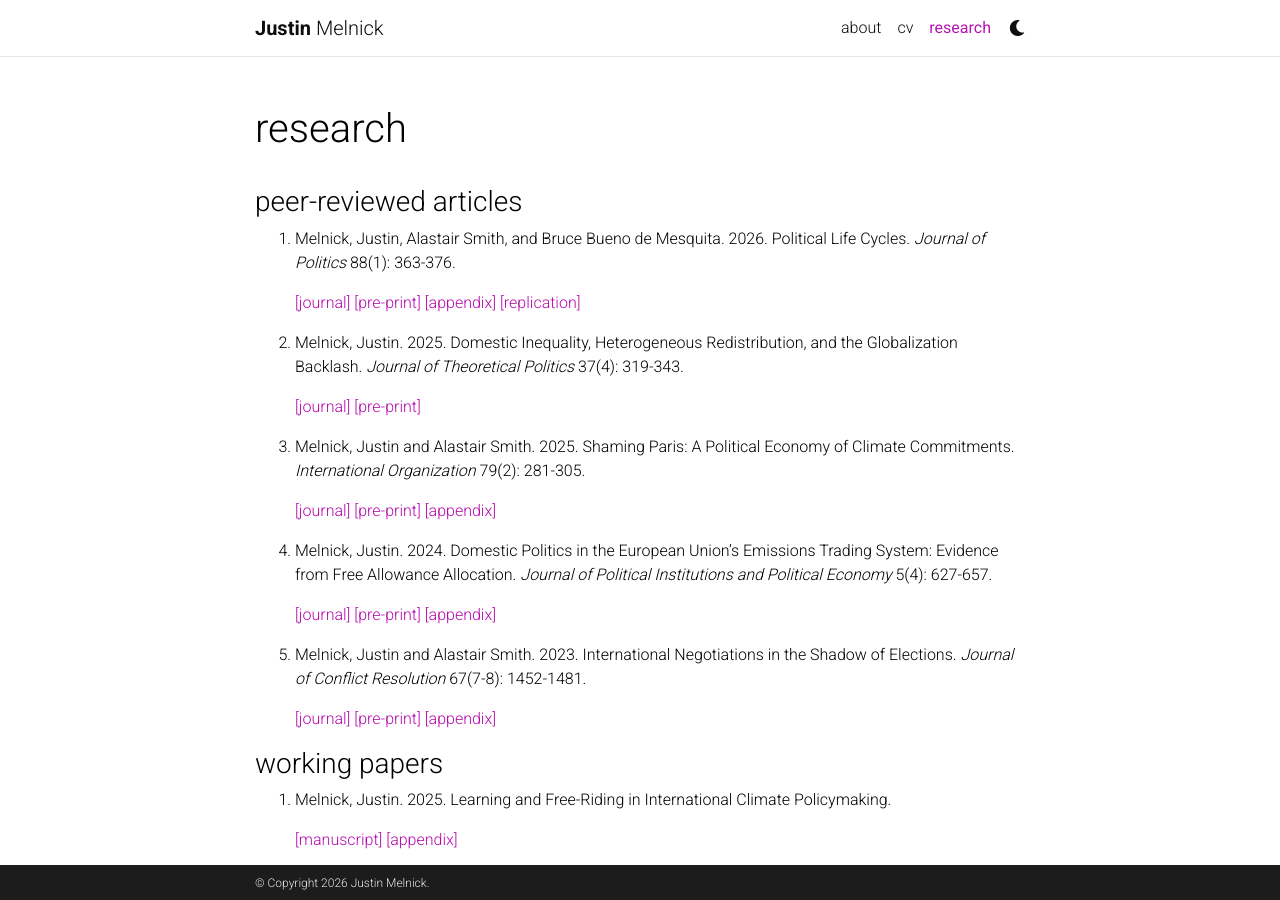
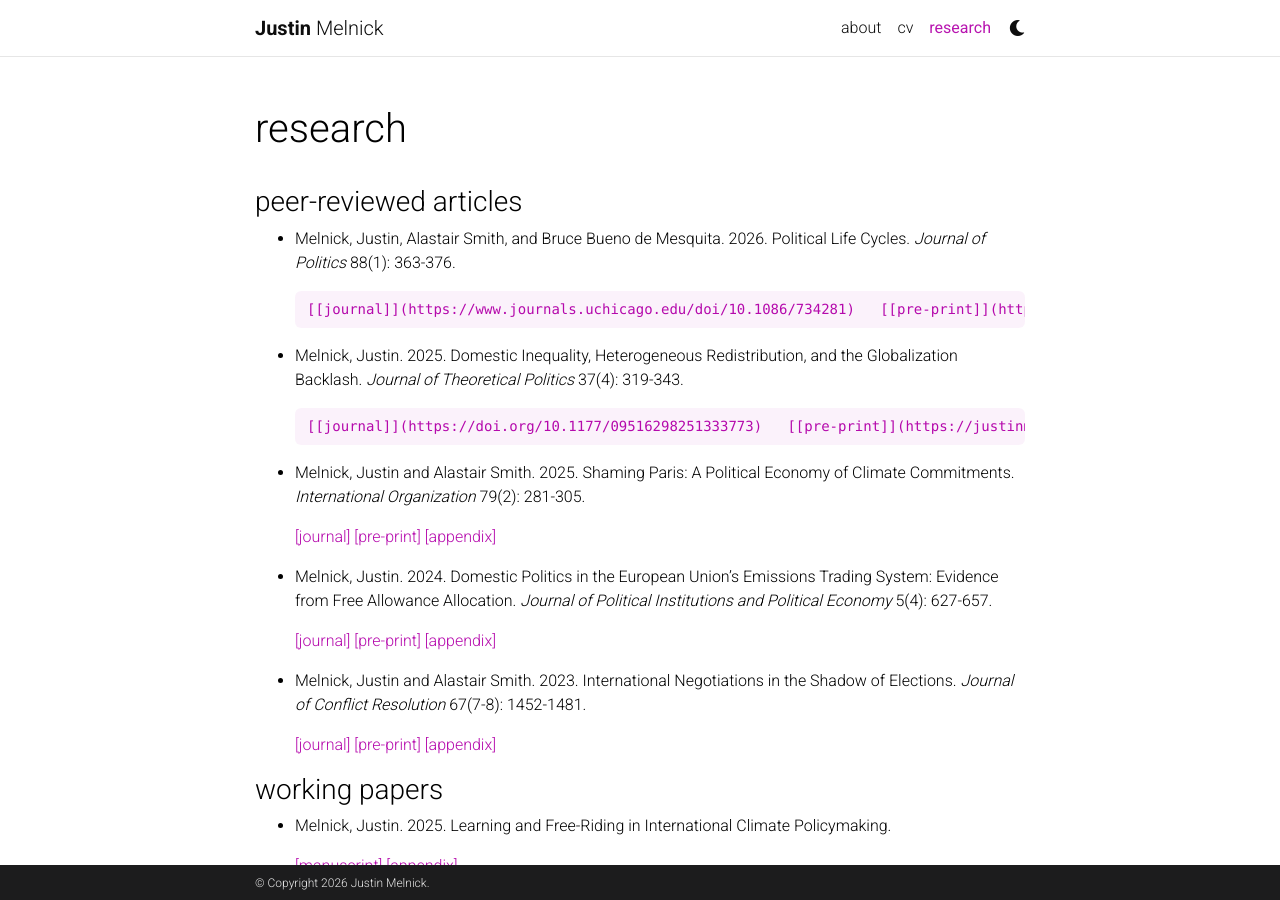
Before and after one commit to justinmelnick/justinmelnick.github.io, a Jekyll site: the page built from _pages/publications.md, in a window 1280 px wide and 900 px high. Built offline with Jekyll 4.4.1, drawn with Linux system fonts in a browser that asks for light colours; comment, search, counter and statistics services are not loaded; a style sheet for code colours, icons or effects is not loaded; some of the changed lines change nothing that is shown.

Commit message:
no beans!

```diff
--- a/_pages/publications.md
+++ b/_pages/publications.md
@@ -10,54 +10,54 @@ nav_order: 2
 
 <h3>peer-reviewed articles</h3>
 
-5. Melnick, Justin, Alastair Smith, and Bruce Bueno de Mesquita. 2026. Political Life Cycles. _Journal of Politics_ 88(1): 363-376.
+- Melnick, Justin, Alastair Smith, and Bruce Bueno de Mesquita. 2026. Political Life Cycles. _Journal of Politics_ 88(1): 363-376.
 
       [[journal]](https://www.journals.uchicago.edu/doi/10.1086/734281)   [[pre-print]](https://justinmelnick.github.io/papers/plc/paper.pdf) [[appendix]](https://justinmelnick.github.io/papers/plc/appendix.pdf)  [[replication]](https://doi.org/10.7910/DVN/HVHKDQ)
 
-4. Melnick, Justin. 2025. Domestic Inequality, Heterogeneous Redistribution, and the Globalization Backlash. _Journal of Theoretical Politics_ 37(4): 319-343.
+- Melnick, Justin. 2025. Domestic Inequality, Heterogeneous Redistribution, and the Globalization Backlash. _Journal of Theoretical Politics_ 37(4): 319-343.
 
       [[journal]](https://doi.org/10.1177/09516298251333773)   [[pre-print]](https://justinmelnick.github.io/papers/exit/paper.pdf)
 
-3. Melnick, Justin and Alastair Smith. 2025. Shaming Paris: A Political Economy of Climate Commitments. _International Organization_ 79(2): 281-305.
+- Melnick, Justin and Alastair Smith. 2025. Shaming Paris: A Political Economy of Climate Commitments. _International Organization_ 79(2): 281-305.
 
    [[journal]](https://doi.org/10.1017/S0020818325000074)   [[pre-print]](https://justinmelnick.github.io/papers/paris/paper.pdf)   [[appendix]](https://justinmelnick.github.io/papers/paris/appendix.pdf)
 
-2. Melnick, Justin. 2024. Domestic Politics in the European Union’s Emissions Trading
+- Melnick, Justin. 2024. Domestic Politics in the European Union’s Emissions Trading
 System: Evidence from Free Allowance Allocation. _Journal of Political Institutions and Political Economy_ 5(4): 627-657.
 
    [[journal]](http://dx.doi.org/10.1561/113.00000113)   [[pre-print]](https://justinmelnick.github.io/papers/ets/paper.pdf)  [[appendix]](https://justinmelnick.github.io/papers/ets/appendix.pdf)
 
-1. Melnick, Justin and Alastair Smith. 2023. International Negotiations in the Shadow of Elections. _Journal of Conflict Resolution_ 67(7-8): 1452-1481.
+- Melnick, Justin and Alastair Smith. 2023. International Negotiations in the Shadow of Elections. _Journal of Conflict Resolution_ 67(7-8): 1452-1481.
 
    [[journal]](https://journals.sagepub.com/doi/abs/10.1177/00220027221139433)     [[pre-print]](https://justinmelnick.github.io/papers/nego/paper.pdf)     [[appendix]](https://justinmelnick.github.io/papers/nego/appendix.pdf)
 
 <h3>working papers</h3>
 
-1. Melnick, Justin. 2025. Learning and Free-Riding in International Climate Policymaking.
+- Melnick, Justin. 2025. Learning and Free-Riding in International Climate Policymaking.
 
    [[manuscript]](https://justinmelnick.github.io/papers/complementarities/paper.pdf)  [[appendix]](https://justinmelnick.github.io/papers/complementarities/appendix.pdf)
 
-2. Melnick, Justin. 2026. Information and Climate (In)action.
+- Melnick, Justin. 2026. Information and Climate (In)action.
 
    [[manuscript]](https://justinmelnick.github.io/papers/inaction/paper.pdf)  [[appendix]](https://justinmelnick.github.io/papers/inaction/appendix.pdf)
 
-3. Melnick, Justin. 2026. Green Party Vote Shares and Public Support for Climate Policy.
+- Melnick, Justin. 2026. Green Party Vote Shares and Public Support for Climate Policy.
 
    [[manuscript]](https://justinmelnick.github.io/papers/greens/paper.pdf)   [[appendix]](https://justinmelnick.github.io/papers/greens/appendix.pdf)
 
-4. Melnick, Justin. 2026. Strategic Obfuscation in International Benchmarking.
+- Melnick, Justin. 2026. Strategic Obfuscation in International Benchmarking.
 
    [[manuscript]](https://justinmelnick.github.io/papers/pledge/paper.pdf)   [[appendix]](https://justinmelnick.github.io/papers/pledge/appendix.pdf)
 
-5. Kennard, Amanda and Justin Melnick. 2026. Repealing the ``Green New Scam'': Climate Retrenchment and Competitive Redistribution in a World of Green Industrial Policy.
+- Kennard, Amanda and Justin Melnick. 2026. Repealing the ``Green New Scam'': Climate Retrenchment and Competitive Redistribution in a World of Green Industrial Policy.
 
    [[manuscript]](https://justinmelnick.github.io/papers/scam/paper.pdf)   [[appendix]](https://justinmelnick.github.io/papers/scam/appendix.pdf)
 
-6. Melnick, Justin and Alastair Smith. 2026. Staying in Power, Cutting the Power: Leader Tenure and Electricity Distribution.
+- Melnick, Justin and Alastair Smith. 2026. Staying in Power, Cutting the Power: Leader Tenure and Electricity Distribution.
 
    [[manuscript]](https://justinmelnick.github.io/papers/electricity/paper.pdf)   [[appendix]](https://justinmelnick.github.io/papers/electricity/appendix.pdf)
 
-7. Torreblanca, Carolina and Justin Melnick. 2026. Democratic Participation without Democrats: Evidence from 109 Countries.
+- Torreblanca, Carolina and Justin Melnick. 2026. Democratic Participation without Democrats: Evidence from 109 Countries.
 
    [[manuscript]](https://justinmelnick.github.io/papers/almond/paper.pdf)   [[appendix]](https://justinmelnick.github.io/papers/almond/appendix.pdf)
 
@@ -77,16 +77,16 @@ System: Evidence from Free Allowance Allocation. _Journal of Political Instituti
 
 <h5>case studies</h5>
 
-1. Melnick, Justin. 2023. The Politics of Formulating and Implementing Climate Policies in the Netherlands. EGAP.
+- Melnick, Justin. 2023. The Politics of Formulating and Implementing Climate Policies in the Netherlands. EGAP.
 
     [[pdf]](https://justinmelnick.github.io/papers/ets/case.pdf)
 
 <h5>commentary</h5>
 
-1. Jan, Farah and Justin Melnick. 2019. After Trump’s Hong Kong Democracy Act, China Is Still Winning, _Foreign Policy_.
+- Jan, Farah and Justin Melnick. 2019. After Trump’s Hong Kong Democracy Act, China Is Still Winning, _Foreign Policy_.
 
    [[link]](https://foreignpolicy.com/2019/12/02/trump-surprise-move-human-rights-hong-kong-protesters-democracy-act-upper-hand-china-trade-talks/)
 
-2. Jan, Farah and Justin Melnick. 2020. China's Challenge to America’s Political and Economic Liberal Order, _The National Interest_.
+- Jan, Farah and Justin Melnick. 2020. China's Challenge to America’s Political and Economic Liberal Order, _The National Interest_.
 
    [[link]](https://nationalinterest.org/feature/chinas-challenge-america%E2%80%99s-political-and-economic-liberal-order-111361)
```
